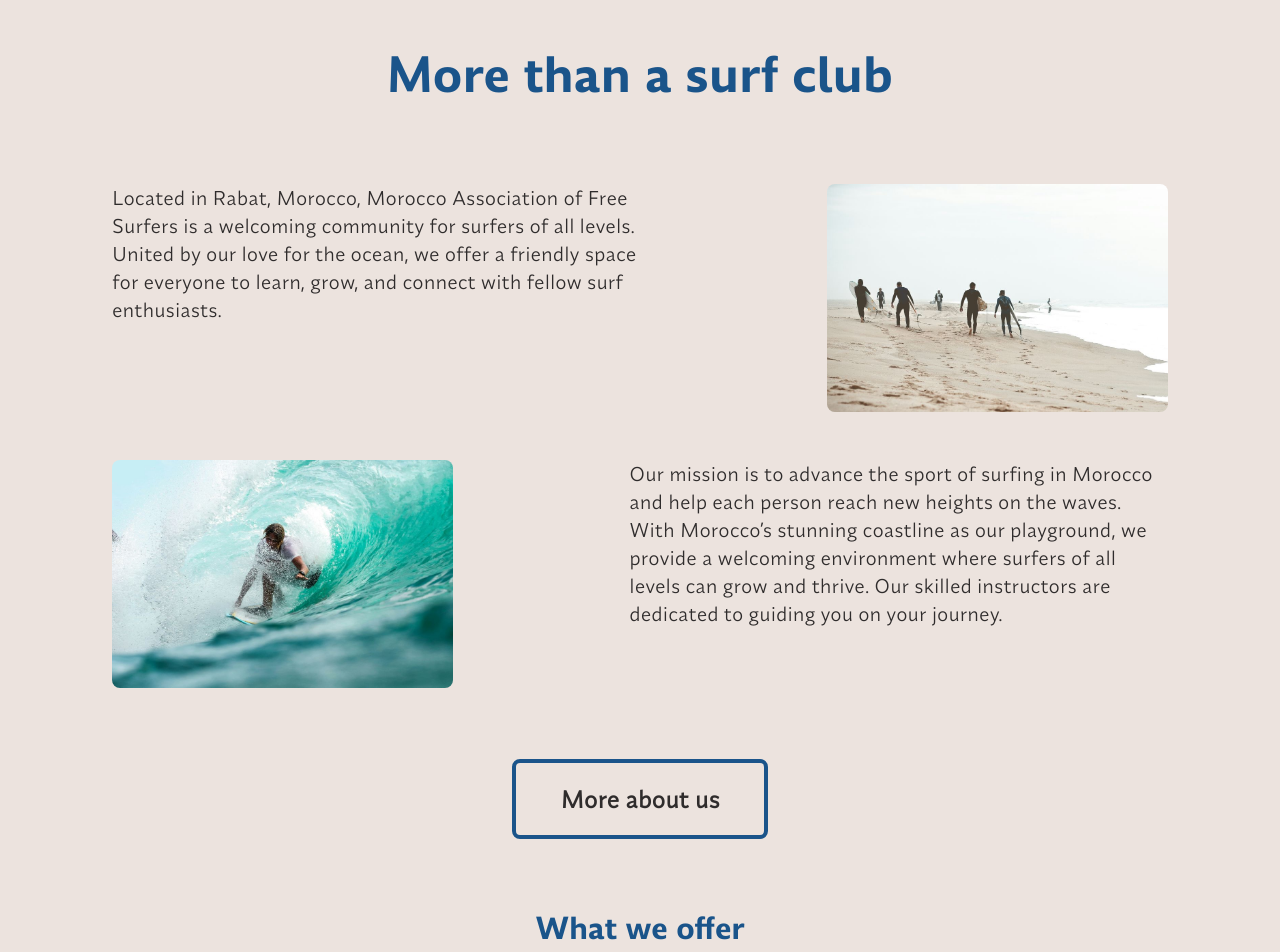
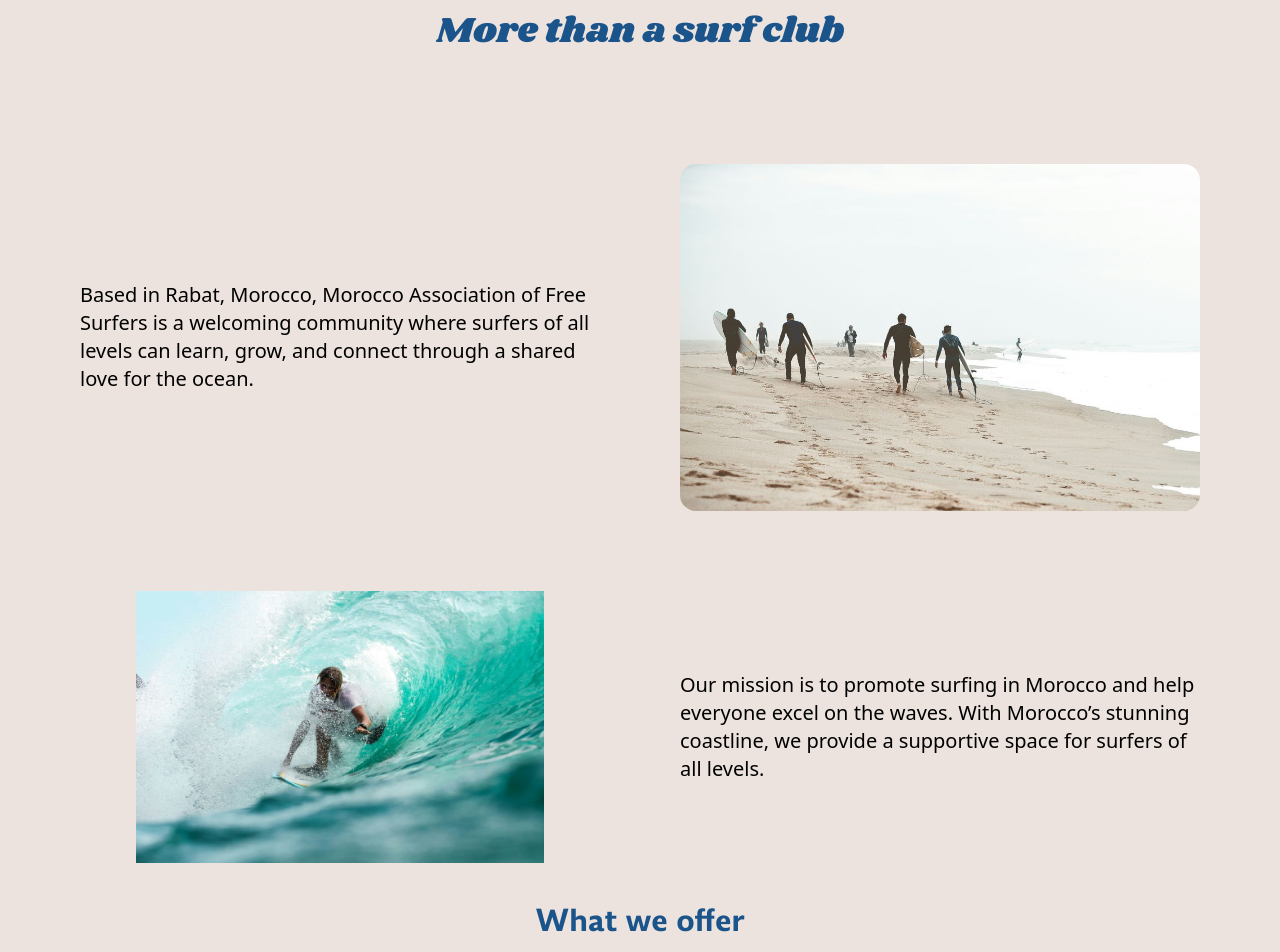
Before and after one commit to Ahmed-Driss1/AMFS, a React (Vite) app: page / in a window 1280 px wide. Shown: the part 820-1772 px from the top of the page. Built offline with nearby package versions, Linux system fonts and the light colour scheme.

Commit message:
taking it from the beggining

```diff
--- a/src/component/About.jsx
+++ b/src/component/About.jsx
@@ -6,56 +6,60 @@ import aboutimage2 from "@/assets/images/about2.jpg";
 export default function About() {
     const tiltRefs = useRef([]);
 
-    useEffect(() => {
-        tiltRefs.current.forEach((tiltRef) => {
-          if (tiltRef) {
-            VanillaTilt.init(tiltRef, {
-              max: 10, // Subtle tilt effect
-              speed: 700, // Smooth transition speed
-              glare: true,
-              "max-glare": 0.2,
-              easing: "cubic-bezier(.03,.98,.52,.99)", // Smooth easing
-            });
-          }
-        });
+    // useEffect(() => {
+    //     tiltRefs.current.forEach((tiltRef) => {
+    //       if (tiltRef) {
+    //         VanillaTilt.init(tiltRef, {
+    //           max: 10, // Subtle tilt effect
+    //           speed: 700, // Smooth transition speed
+    //           glare: true,
+    //           "max-glare": 0.2,
+    //           easing: "cubic-bezier(.03,.98,.52,.99)", // Smooth easing
+    //         });
+    //       }
+    //     });
 
-        // Clean up effect
-        return () => {
-          tiltRefs.current.forEach((tiltRef) => tiltRef?.vanillaTilt?.destroy());
-        };
-    }, []);
+    //     // Clean up effect
+    //     return () => {
+    //       tiltRefs.current.forEach((tiltRef) => tiltRef?.vanillaTilt?.destroy());
+    //     };
+    // }, []);
+
+
+    // ref={(el) => (tiltRefs.current[0] = el)}
 
     return (
         <>
-            <section className="min-h-screen bg-light flex flex-col items-center gap-7 py-8">
-                <h2 className="font-amulya text-center text-accent text-5xl pt-10">More than a surf club</h2>
-
-                <div className="p-5 grid gap-4 sm:gap-y-44 lg:gap-y-12 grid-cols-1 lg:grid-cols-3 pt-14 px-4 lg:px-28 ">
-                    {/* First Row: Text 2/3, Image 1/3 */}
-                    <p className="font-synonym text-xl text-dark lg:col-span-2 lg:order-1 order-1 text-center lg:text-left mx-auto lg:mr-32 lg:pr-8 ">
-                        Located in Rabat, Morocco, Morocco Association of Free Surfers is a welcoming community for surfers of all levels. United by our love for the ocean, we offer a friendly space for everyone to learn, grow, and connect with fellow surf enthusiasts.
-                    </p>
-                    <img
+            <section className="min-h-screen bg-light flex flex-col items-center gap-20">
+              <h2 className="text-accent font-Shrikhand text-4xl my-8">More than a surf club</h2>
+              <div className=" h-auto flex flex-row items-center px-20 gap-20">
+                <div className="text-xl w-1/2">
+                        <p>
+                        Based in Rabat, Morocco, Morocco Association of Free Surfers is a welcoming community where surfers of all levels can learn, grow, and connect through a shared love for the ocean.
+                        </p>
+                    </div>
+                    <div className="w-1/2">
+                        <img
                         src={aboutimage1}
                         alt="group of surfers"
-                        className="w-full h-auto lg:col-span-1 lg:order-2 order-2 rounded-lg lg:hover:scale-105 lg:hover:shadow-2xl transition-all duration-500"
-                        ref={(el) => (tiltRefs.current[1] = el)}
-                    />
+                        className="rounded-2xl" />
+                    </div>
 
-                    {/* Second Row: Image 1/3, Text 2/3 */}
-                    <img
+              </div>
+              <div className=" h-auto flex flex-row-reverse items-center px-20 gap-20">
+                <div className="text-xl w-1/2 ">
+                        <p>
+                        Our mission is to promote surfing in Morocco and help everyone excel on the waves. With Morocco’s stunning coastline, we provide a supportive space for surfers of all levels.
+                        </p>
+                    </div>
+                    <div className="w-1/2 h-auto">
+                        <img
                         src={aboutimage2}
-                        alt="high performer surfing"
-                        className="w-full h-auto lg:col-span-1 lg:order-3 order-4 rounded-lg lg:hover:scale-105 lg:hover:shadow-2xl transition-all duration-500"
-                        ref={(el) => (tiltRefs.current[0] = el)}
-                    />
-                    <p className="font-synonym text-xl text-dark lg:col-span-2 lg:order-4 order-3 text-center lg:text-left mx-auto lg:ml-32 lg:pl-8">
-                        Our mission is to advance the sport of surfing in Morocco and help each person reach new heights on the waves. With Morocco’s stunning coastline as our playground, we provide a welcoming environment where surfers of all levels can grow and thrive. Our skilled instructors are dedicated to guiding you on your journey.
-                    </p>
-                </div>
-                <button className="font-synonym font-black border-4 border-accent text-dark lg:text-2xl lg:h-20 sm:w-1/2 sm:text-lg md:w-1/3 lg:w-1/5 p-3 rounded-lg lg:hover:scale-110 transition-transform duration-500 mt-6">
-                    More about us
-                </button>
+                        alt="group of surfers"
+                        className="px-14 rounded-xl" />
+                    </div>
+
+              </div>
             </section>
         </>
     );
--- a/src/component/Hero.jsx
+++ b/src/component/Hero.jsx
@@ -3,7 +3,7 @@ export default function Hero() {
         <>
             <section className="min-h-screen bg-light  ">
 
-                <h1 className="font-Shrikhand text-accent lg:text-8xl sm:text-6xl text-4xl text-left pb-20 lg:pl-10 sm:pl-7  absolute bottom-0 w-full max-w-full ">
+                <h1 className="font-Shrikhand text-accent lg:text-8xl text-5xl md:text-5xl text-left pb-10 lg:pl-10 pl-8  absolute bottom-0 w-full max-w-full ">
                 Ride waves, <br /> create memories.
                 </h1>
 
--- a/src/component/Services.jsx
+++ b/src/component/Services.jsx
@@ -59,7 +59,7 @@ export default function ServiceSection() {
 
   return (
     <section className="flex flex-col items-center gap-6 lg:gap-4 p-6 bg-light min-h-screen lg:max-h-screen">
-      <h2 className="font-amulya text-center text-accent text-4xl lg:text-3xl pt-8 lg:pt-4">What we offer</h2>
+      <h2 className="font-amulya text-center text-accent text-4xl lg:text-3xl pt-8 lg:pt-4 ">What we offer</h2>
 
       <div className="w-full lg:grid lg:grid-cols-3 gap-4 lg:h-2/3">
         {services.map((service, index) => (
--- /dev/null
+++ b/src/component/testets.jsx
@@ -0,0 +1,66 @@
+import React, { useEffect, useRef } from "react";
+import VanillaTilt from "vanilla-tilt";
+import aboutimage1 from "@/assets/images/about1.jpg";
+import aboutimage2 from "@/assets/images/about2.jpg";
+
+export default function About() {
+    const tiltRefs = useRef([]);
+
+    useEffect(() => {
+        tiltRefs.current.forEach((tiltRef) => {
+          if (tiltRef) {
+            VanillaTilt.init(tiltRef, {
+              max: 10, // Subtle tilt effect
+              speed: 700, // Smooth transition speed
+              glare: true,
+              "max-glare": 0.2,
+              easing: "cubic-bezier(.03,.98,.52,.99)", // Smooth easing
+            });
+          }
+        });
+
+        // Clean up effect
+        return () => {
+          tiltRefs.current.forEach((tiltRef) => tiltRef?.vanillaTilt?.destroy());
+        };
+    }, []);
+
+
+
+
+    return (
+        <>
+            <section className="min-h-screen bg-light flex flex-col items-center gap-7 py-8">
+                <h2 className="font- text-center text-accent text-5xl pt-10">More than a surf club</h2>
+
+                <div className="p-5 grid gap-4 sm:gap-y-44 lg:gap-y-12 grid-cols-1 lg:grid-cols-3 pt-14 px-4 lg:px-28 ">
+                    {/* First Row: Text 2/3, Image 1/3 */}
+                    <p className="font-synonym text-xl text-dark lg:col-span-2 lg:order-1 order-1 text-center lg:text-left mx-auto lg:mr-32 lg:pr-8 ">
+                        Located in Rabat, Morocco, Morocco Association of Free Surfers is a welcoming community for surfers of all levels. United by our love for the ocean, we offer a friendly space for everyone to learn, grow, and connect with fellow surf enthusiasts.
+                    </p>
+                    <img
+                        src={aboutimage1}
+                        alt="group of surfers"
+                        className="w-full h-auto lg:col-span-1 lg:order-2 order-2 rounded-lg lg:hover:scale-105 lg:hover:shadow-2xl transition-all duration-500"
+                        ref={(el) => (tiltRefs.current[0] = el)}
+
+                    />
+
+                    {/* Second Row: Image 1/3, Text 2/3 */}
+                    <img
+                        src={aboutimage2}
+                        alt="high performer surfing"
+                        className="w-full h-auto lg:col-span-1 lg:order-3 order-4 rounded-lg lg:hover:scale-105 lg:hover:shadow-2xl transition-all duration-500"
+                        ref={(el) => (tiltRefs.current[1] = el)}
+
+                    />
+                    <p className="font-synonym text-xl text-dark lg:col-span-2 lg:order-4 order-3 text-center lg:text-left mx-auto lg:ml-32 lg:pl-8">
+
+Our mission is to promote surfing in Morocco and help everyone excel on the waves. With Morocco’s stunning coastline, we provide a supportive space for surfers of all levels              </div>
+                <button className="font-synonym font-black border-4 border-accent text-dark lg:text-2xl lg:h-20 sm:w-1/2 sm:text-lg md:w-1/3 lg:w-1/5 p-3 rounded-lg lg:hover:scale-110 transition-transform duration-500 mt-6">
+                    More about us
+                </button>
+            </section>
+        </>
+    );
+}
--- a/src/index.css
+++ b/src/index.css
@@ -1,5 +1,5 @@
 @import './fonts.css';
-
 @tailwind base;
 @tailwind components;
 @tailwind utilities;
+@import './fonts.css';
--- a/tailwind.config.js
+++ b/tailwind.config.js
@@ -6,22 +6,23 @@ export default {
   ],
   theme: {
     extend: {
+
       fontFamily: {
         synonym: ['Synonym', 'sans-serif'],
         amulya: ['Amulya', 'sans-serif'],
         Shrikhand: ['Shrikhland', 'serif'],
       },
+
       colors: {
         light: '#ECE3DE',
         accent: '#1A548A',
         dark: '#2F2C2C',
       },
-      screens: {
-        sm: '640px',  // Applies for screens >= 640px
-        md: '768px',  // Applies for screens >= 768px
-        lg: '1024px', // Applies for screens >= 1024px
-        xl: '1280px', // Applies for screens >= 1280px
+      aspectRatio: {
+        "9/6" : '9 / 6'
+
       },
+
     },
   },
   plugins: [],
```
